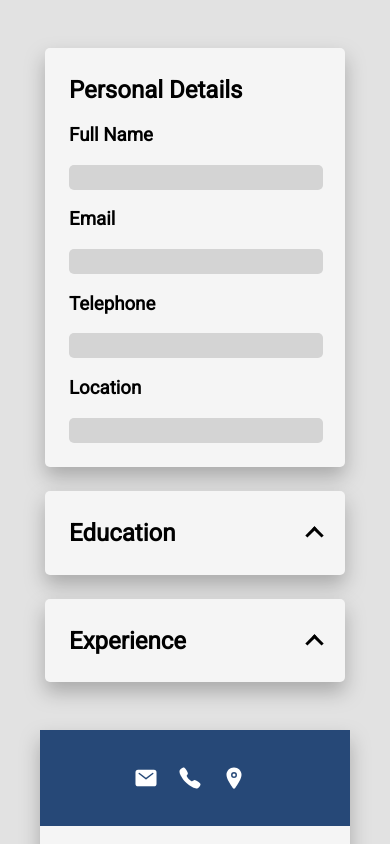
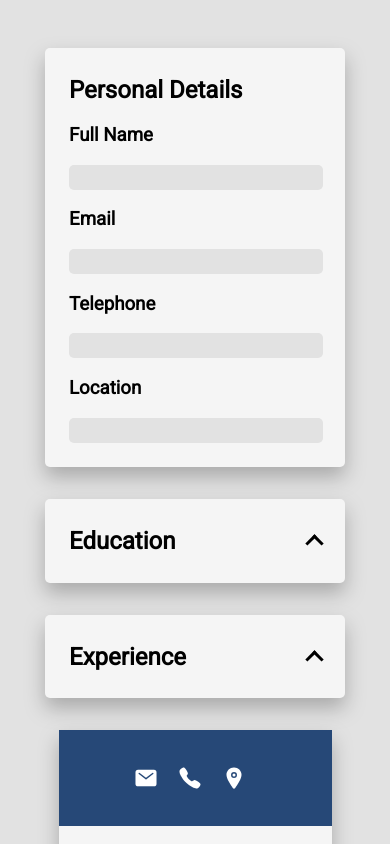
Before and after one commit to Spaceflyy/CV-App, a React (Vite) app: page / in a window 390 px wide. Shown: the top 844 px of the page. Built offline with nearby package versions, Linux system fonts and the light colour scheme.

Commit message:
css changes for mobile

```diff
--- a/src/index.css
+++ b/src/index.css
@@ -1,3 +1,8 @@
+:root {
+	--lightGrey: rgb(226, 226, 226);
+	--offWhite: rgb(245, 245, 245);
+}
+
 body,
 html {
 	height: 100dvh;
@@ -7,13 +12,12 @@ html {
 body {
 	display: flex;
 	justify-content: center;
-	background-color: rgb(226, 226, 226);
+	background-color: var(--lightGrey);
 	font-family: "Roboto", sans-serif;
 }
 #root {
 	display: flex;
-
-	gap: 3rem;
+	gap: 2rem;
 	padding: 3rem;
 	width: 70%;
 	height: min-content;
@@ -21,54 +25,40 @@ body {
 
 .infoContainer {
 	flex-grow: 1;
-	max-width: 470px;
 	display: flex;
 	flex-direction: column;
-	gap: 1.5rem;
+	gap: 2rem;
 	min-height: min-content;
 	height: min-content;
 	border-radius: 5px;
 }
 
+.cvContainer {
+	height: 29.7cm;
+	width: 21cm;
+	background-color: var(--offWhite);
+	filter: drop-shadow(0px 10px 10px rgba(0, 0, 0, 0.25));
+}
+/* START OF INPUT FORM CSS */
 .inputSection {
-	background-color: rgb(245, 245, 245);
+	background-color: var(--offWhite);
 	border-radius: 5px;
 	padding: 0.5rem;
 	filter: drop-shadow(0px 10px 10px rgba(0, 0, 0, 0.25));
 }
-
-.cvContainer {
-	min-height: 29.7cm;
-	min-width: 21cm;
-	background-color: rgb(245, 245, 245);
-	filter: drop-shadow(0px 10px 10px rgba(0, 0, 0, 0.25));
-}
-
-label,
-input,
-textarea {
+label {
 	min-width: 97%;
 }
 
 input,
 textarea {
+	min-width: 97%;
 	border-radius: 5px;
 	padding: 5px;
 	border: none;
-	background-color: rgb(212, 212, 212);
+	background-color: var(--lightGrey);
 }
 
-.hidden {
-	display: none;
-}
-
-.displayShown {
-	display: inline-block;
-}
-
-.shown {
-	animation: slideIn 0.3s;
-}
 .chevron {
 	border-style: solid;
 	border-width: 0.15em 0.15em 0 0;
@@ -82,6 +72,18 @@ textarea {
 	font-size: 20px;
 }
 
+.hidden {
+	display: none;
+}
+
+.shown {
+	animation: slideIn 0.3s;
+}
+
+/* .displayShown {
+	display: inline-block;
+} */
+
 .after {
 	transition: 0.4s;
 	transform: rotate(135deg);
@@ -93,6 +95,7 @@ textarea {
 	cursor: pointer;
 	padding: 0px 1rem 0px 1rem;
 }
+
 input[type="submit"],
 input[type="button"],
 input[type="reset"],
@@ -104,17 +107,7 @@ button {
 form {
 	padding: 0px 1rem 1rem 1rem;
 }
-@keyframes slideIn {
-	from {
-		transform: translateY(-10%);
-		opacity: 0;
-	}
 
-	to {
-		transform: translateY(0%);
-		opacity: 100%;
-	}
-}
 ul {
 	display: flex;
 	flex-direction: column;
@@ -141,6 +134,19 @@ ion-icon {
 	cursor: pointer;
 	font-size: 24px;
 }
+
+@keyframes slideIn {
+	from {
+		transform: translateY(-10%);
+		opacity: 0;
+	}
+
+	to {
+		transform: translateY(0%);
+		opacity: 100%;
+	}
+}
+/* END OF INPUT FORM CSS */
 
 .contactInfo {
 	display: flex;
@@ -196,8 +202,8 @@ ion-icon {
 	}
 
 	.cvContainer {
-		max-height: 29.7cm;
-		min-width: 100%;
+		height: 29.7cm;
+		max-width: 100%;
 	}
 }
 
```
